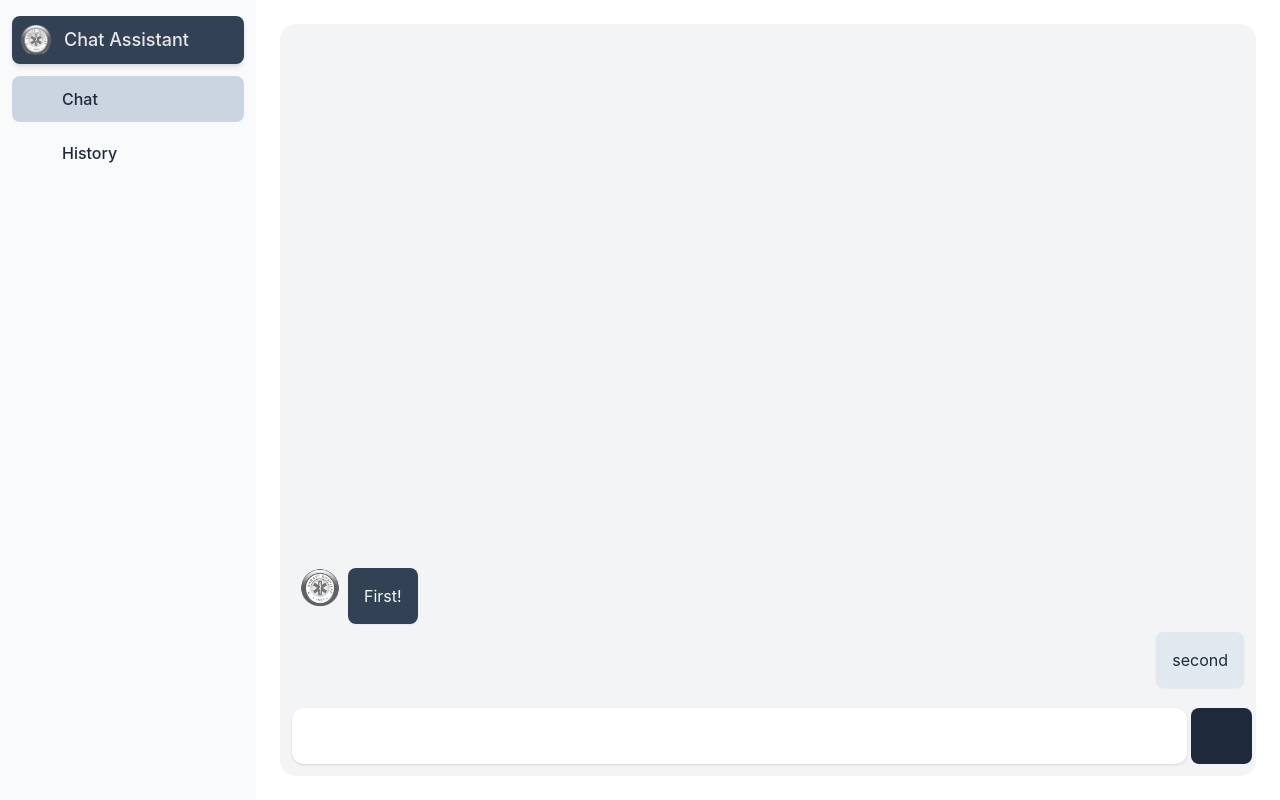
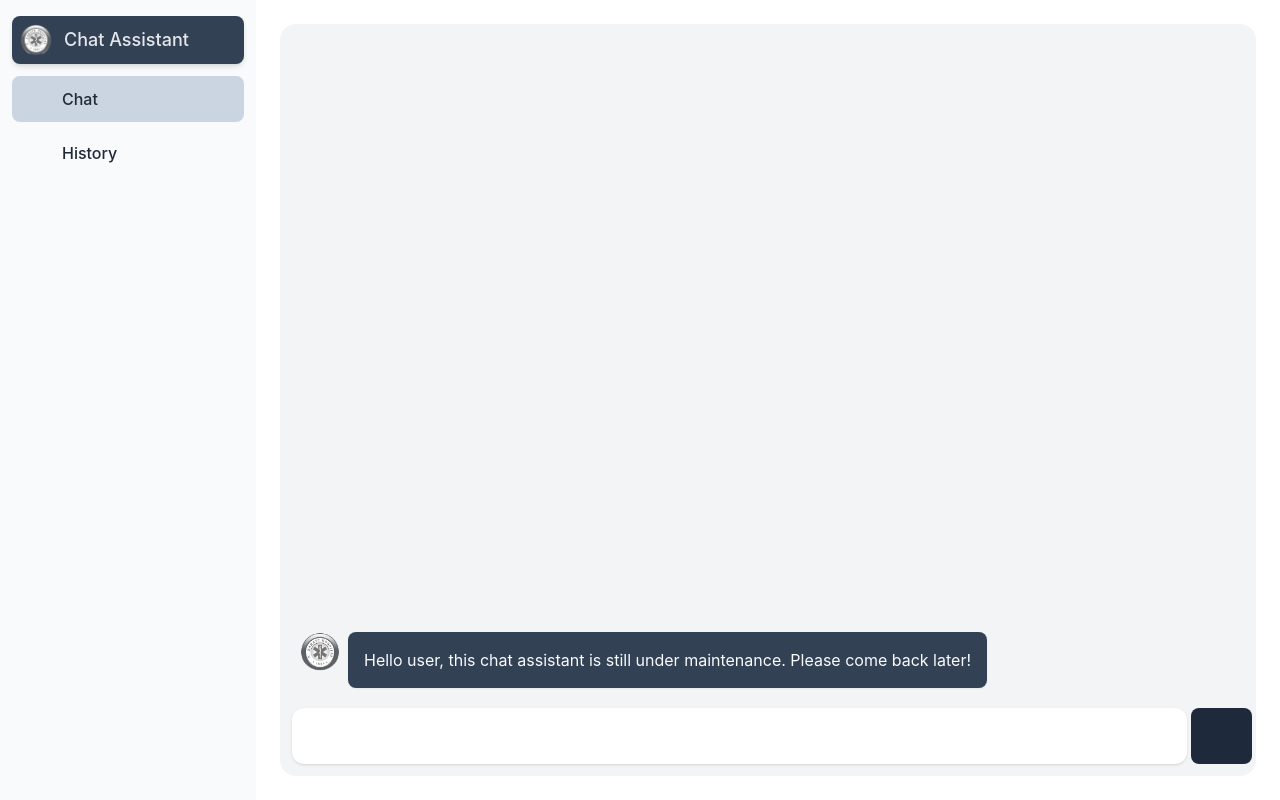
Before and after one commit to PaulSong213/nlp-chat-fe, a React (Vite) app: page / in a window 1280 px wide. Built offline with nearby package versions, Linux system fonts and the light colour scheme; some icons are missing.

Commit message:
Add chat animation

```diff
--- a/package.json
+++ b/package.json
@@ -13,11 +13,13 @@
     "react": "^18.2.0",
     "react-dom": "^18.2.0",
     "react-ionicons": "^4.2.1",
-    "react-router-dom": "^6.15.0"
+    "react-router-dom": "^6.15.0",
+    "react-transition-group": "^4.4.5"
   },
   "devDependencies": {
     "@types/react": "^18.2.15",
     "@types/react-dom": "^18.2.7",
+    "@types/react-transition-group": "^4.4.6",
     "@typescript-eslint/eslint-plugin": "^6.0.0",
     "@typescript-eslint/parser": "^6.0.0",
     "@vitejs/plugin-react": "^4.0.3",
--- a/src/components/ChatBubbles.tsx
+++ b/src/components/ChatBubbles.tsx
@@ -1,4 +1,6 @@
-import ChatTypeLoader from "../components/ChatTypeLoader";
+import React, { useRef } from 'react';
+import { TransitionGroup, CSSTransition } from 'react-transition-group';
+import ChatTypeLoader from '../components/ChatTypeLoader';
 
 interface Chat {
   isFromBot: boolean;
@@ -11,29 +13,40 @@ interface ChatBubblesProps {
 }
 
 const ChatBubbles: React.FC<ChatBubblesProps> = ({ chats, isBotTyping }) => {
+  const chatBubbleRef = useRef(null);
+
   return (
     <div className="flex flex-col justify-end mt-auto min-h-full pb-3 space-y-2">
+      <TransitionGroup component={null}>
         {chats.map((chat, index) => (
+          <CSSTransition
+            key={index}
+            timeout={500}
+            classNames="fade"
+            nodeRef={chatBubbleRef}
+          >
             <div
-          key={index}
+              ref={chatBubbleRef}
               className={`flex w-3/4 mt-5  ${
-            chat.isFromBot ? "space-x-2 " : "self-end justify-end"
+                chat.isFromBot ? 'space-x-2 ' : 'self-end justify-end'
               }`}
             >
               {chat.isFromBot && (
                 <img className="w-10 h-10" src="/logo.png" alt="Logo" />
               )}
               <p
-            className={` p-4 rounded-lg break-all shadow-sm ${
+                className={`p-4 rounded-lg break-all shadow-sm ${
                   chat.isFromBot
-                ? "bg-slate-700 text-slate-50"
-                : "bg-slate-200 text-slate-800 "
+                    ? 'bg-slate-700 text-slate-50'
+                    : 'bg-slate-200 text-slate-800'
                 }`}
               >
                 {chat.message}
               </p>
             </div>
+          </CSSTransition>
         ))}
+      </TransitionGroup>
       <ChatTypeLoader isVisible={isBotTyping} />
     </div>
   );
--- a/src/index.css
+++ b/src/index.css
@@ -18,3 +18,26 @@ body {
   -webkit-font-smoothing: antialiased;
   -moz-osx-font-smoothing: grayscale;
 }
+
+/* CSS */
+.fade-enter {
+  opacity: 0;
+  transform: translateY(20px); /* Initial position, translate down */
+}
+
+.fade-enter-active {
+  opacity: 1;
+  transform: translateY(0); /* Final position, translate to original position */
+  transition: opacity 500ms, transform 500ms;
+}
+
+.fade-exit {
+  opacity: 1;
+  transform: translateY(0); /* Initial position for exit, already at original position */
+}
+
+.fade-exit-active {
+  opacity: 0;
+  transform: translateY(20px); /* Translate down for exit */
+  transition: opacity 500ms, transform 500ms;
+}
--- a/src/pages/Home.tsx
+++ b/src/pages/Home.tsx
@@ -5,23 +5,28 @@ import ChatBubbles from "../components/ChatBubbles";
 interface CounterProps {}
 
 const Home: React.FC<CounterProps> = () => {
+  const botTemporaryMessage = {
+    isFromBot: true,
+    message: "Hello user, this chat assistant is still under maintenance. Please come back later!",
+  };
   const [userChat, setUserChat] = useState("");
-  const [chats, setChats] = useState([
-    {
-      isFromBot: true,
-      message: "First!",
-    },
-    {
-      isFromBot: false,
-      message: "second",
-    },
-  ]);
+  const [chats, setChats] = useState([botTemporaryMessage]);
+
+  useEffect(() => {
+    if(chats[chats.length-1].isFromBot) return;
+    setIsBotTyping(true);
+    // TODO : When backend is ready, send the user's message to the backend and get the bot's reply
+    setTimeout(() => {
+      sendChat(botTemporaryMessage.message, true);
+      setIsBotTyping(false);
+    }, 1000);
+  }, [chats]);
 
   // Ref to the chat messages container
   const chatMessagesRef = useRef<HTMLDivElement | null>(null);
 
   const sendChat = (chat: string, isFromBot: boolean) => {
-    if (!chat) return;
+    if (!chat) return; // If the chat is empty, do nothing
     const newChat = {
       isFromBot: isFromBot,
       message: chat,
@@ -29,8 +34,13 @@ const Home: React.FC<CounterProps> = () => {
 
     setChats([...chats, newChat]);
     setUserChat("");
-    setIsBotTyping(!isBotTyping);
   };
+
+
+
+
+
+
 
   const [isBotTyping, setIsBotTyping] = useState(false);
 
```
Also changed, not shown: 1 other file (tests, documents, lock files or other folders). Lines whose indentation alone changed are shown as unchanged.
